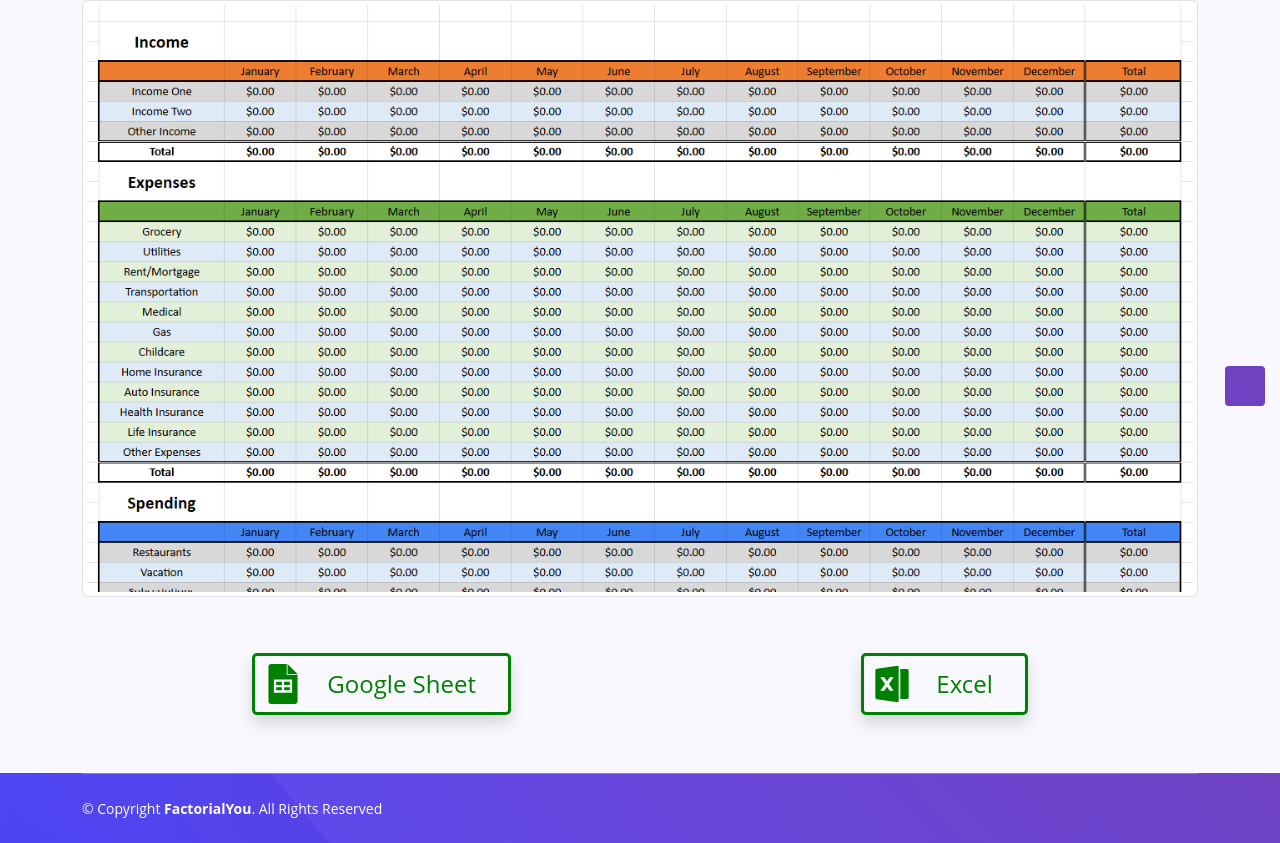
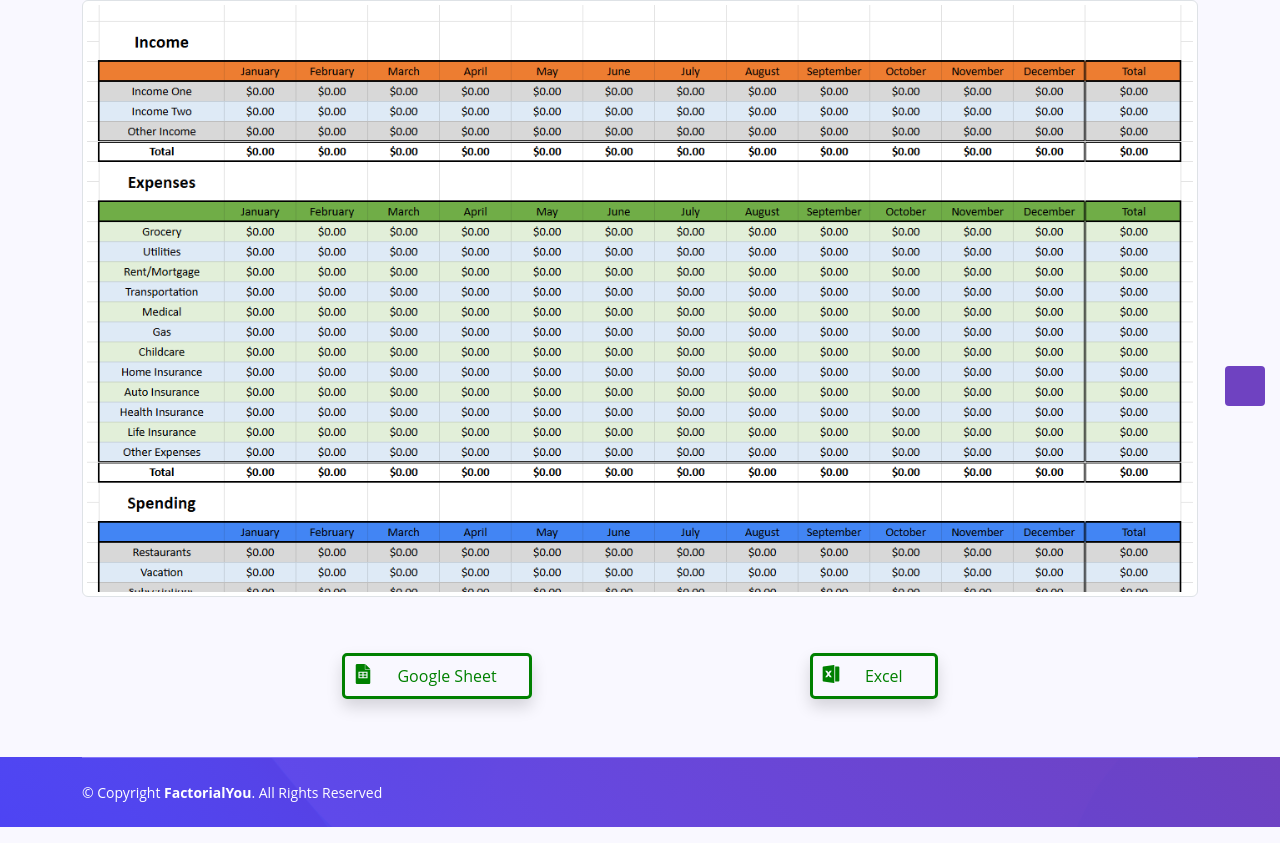
Before and after one commit to FactorialYou/website, a React (Create React App) app: page /Tools/BudgetTemplates in a window 1280 px wide. Shown: the part 379-1222 px from the top of the page. Built offline with nearby package versions, Linux system fonts and the light colour scheme; some icons are missing.

Commit message:
add download as pdf button to bahavioral action plan

```diff
--- /dev/null
+++ b/src/components/DownloadFileButton.jsx
@@ -0,0 +1,47 @@
+import { FaRegFile } from 'react-icons/fa';
+import { GrDocumentPdf } from 'react-icons/gr';
+import { RiFileExcel2Fill } from 'react-icons/ri';
+import { SiGooglesheets } from 'react-icons/si';
+import { v4 as uuid } from 'uuid';
+
+export default function DownloadFileButton({label, type, url, className, key}) {
+
+  let Icon;
+  let color;
+
+  switch(type){
+    case "google-sheets":
+      color = "green"
+      Icon = SiGooglesheets
+      break;
+    case "excel":
+      color = "green"
+      Icon = RiFileExcel2Fill
+      break;
+    case "pdf":
+      color = "IndianRed"
+      Icon = GrDocumentPdf
+      break;
+    default:
+      color = "var(--bs-purple)"
+      Icon = FaRegFile
+  }
+
+
+  return (
+    <a
+      key={key}
+      className="d-flex shadow tems-center justify-between p-2 m-2"
+      style={{ "width": "fit-content", "border": `solid 3px ${color}`, "borderRadius": "5px" }}
+      href={url}
+      download
+      target="_blank"
+    >
+      <Icon size="20px" color={color}/>
+      <div className="font-medium fs-6 m-auto mx-4" style={{ color }}>
+        {label}
+      </div>
+
+    </a>
+  );
+}
--- a/src/page/tools/BehaviorActionPlan.jsx
+++ b/src/page/tools/BehaviorActionPlan.jsx
@@ -1,10 +1,10 @@
 import { useState } from "react";
 import { Button, Form, Pagination } from "react-bootstrap";
+import DownloadPdfButton from "../../components/DownloadFileButton";
 
 export default function BehaviorActionPlan() {
 
     const [active, setActive] = useState(1);
-    let selectedStep = "!"
     let items = [];
 
     for (let number = 1; number <= 5; number++) {
@@ -12,6 +12,8 @@ export default function BehaviorActionPlan() {
 
         );
     }
+
+
 
 
     return (
@@ -32,6 +34,10 @@ export default function BehaviorActionPlan() {
             </ol>
 
             <p>By consistently engaging with this process, you'll develop greater self-control and make meaningful strides toward the life you envision.</p>
+
+            <div className="d-flex justify-content-end">
+                <DownloadPdfButton label='Download as PDF' url="/BehavioralActionPlan.pdf" type="pdf" />
+            </div>
 
             <hr className="my-4" />
 
@@ -229,8 +235,8 @@ export default function BehaviorActionPlan() {
             </div>
 
             <div className="d-flex flex-row justify-content-between my-5">
-                <Button href={"#Step" + active} onClick={() => setActive(active - 1)}  hidden={active === 1} className="btn-outline-theme">{"<  Back"}</Button>
-                <div hidden={active !== 1}/>
+                <Button href={"#Step" + active} onClick={() => setActive(active - 1)} hidden={active === 1} className="btn-outline-theme">{"<  Back"}</Button>
+                <div hidden={active !== 1} />
                 <Button href={"#Step" + active} onClick={() => setActive(active + 1)} hidden={active === 7} className="btn-outline-theme">{"Next  >"}</Button>
             </div>
 
--- a/src/page/tools/BudgetTemplatesPage.jsx
+++ b/src/page/tools/BudgetTemplatesPage.jsx
@@ -1,31 +1,22 @@
 import React from "react";
-import { SiGooglesheets } from "react-icons/si";
-import { RiFileExcel2Fill } from "react-icons/ri";
-import { GrDocumentPdf } from "react-icons/gr";
 import budget from "../../images/budget.png"
+import DownloadFileButton from "../../components/DownloadFileButton";
 
 
 export default function BudgetTemplatesPage() {
 
     const templates = [
         {
-            name: 'Google Sheet',
+            label: 'Google Sheet',
             url: 'https://docs.google.com/spreadsheets/d/1-mHV9boiTssF9fBKRgPpe8gYevaD72986dH5Xn5McF8/copy?usp=sharing',
-            color: "green",
-            icon: <SiGooglesheets color="green" size="40px" />
+            type: "google-sheets",
         },
         {
-            name: 'Excel',
+            label: 'Excel',
             url: '/BudgetTemplate.xlsx',
-            color: "green",
-            icon: <RiFileExcel2Fill color="green" size="40px" />
+            type: "excel",
         },
-        // {
-        //     name: 'PDF',
-        //     url: '/BudgetTemplate.pdf',
-        //     color: "IndianRed",
-        //     icon: <GrDocumentPdf color="IndianRed" size="40px" />
-        // },
+
     ];
 
     return (
@@ -37,23 +28,10 @@ export default function BudgetTemplatesPage() {
                 <img src={budget} class="img-fluid img-thumbnail rounded w-100" />
             </div>
 
-            <div className="d-flex flex-wrap justify-content-around" style={{ "gap": "10px" }}>
+            <div className="d-flex flex-wrap justify-content-evenly" style={{ "gap": "10px" }}>
 
                 {templates.map((template, idx) => (
-                    <a
-                        key={idx}
-                        className="d-flex shadow tems-center justify-between p-2 m-2"
-                        style={{ "width": "fit-content", "border": `solid 3px ${template.color}`, "borderRadius": "5px" }}
-                        href={template.url}
-                        download
-                        target="_blank"
-                    >
-                        <div height>{template.icon}</div>
-                        <div className="font-medium fs-4 m-auto mx-4" style={{ color: template.color }}>
-                            {template.name}
-                        </div>
-
-                    </a>
+                    <DownloadFileButton {...template} key={idx}/>
                 ))}
 
             </div>
```
Also changed, not shown: 1 other file (tests, documents, lock files or other folders).
